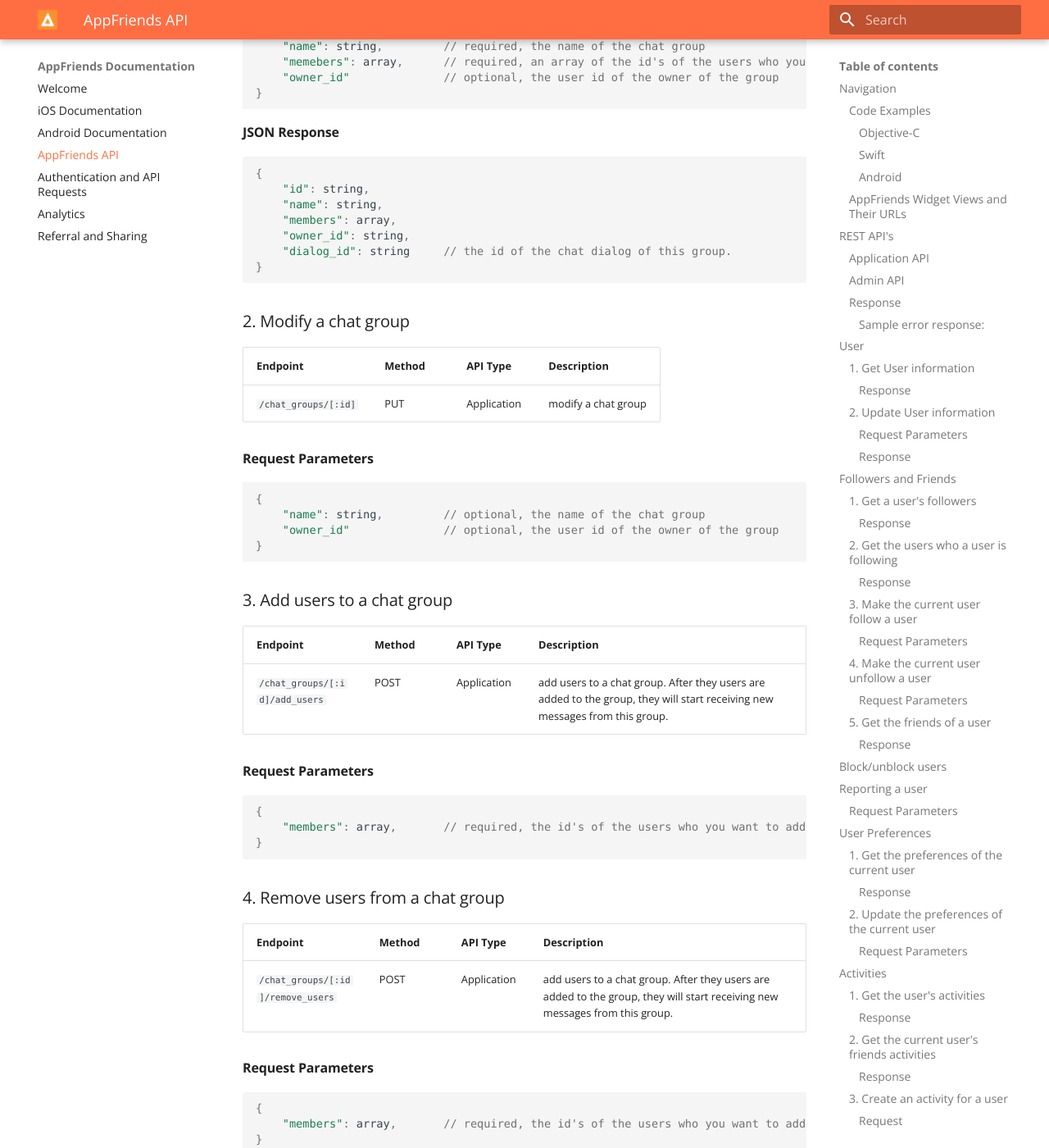
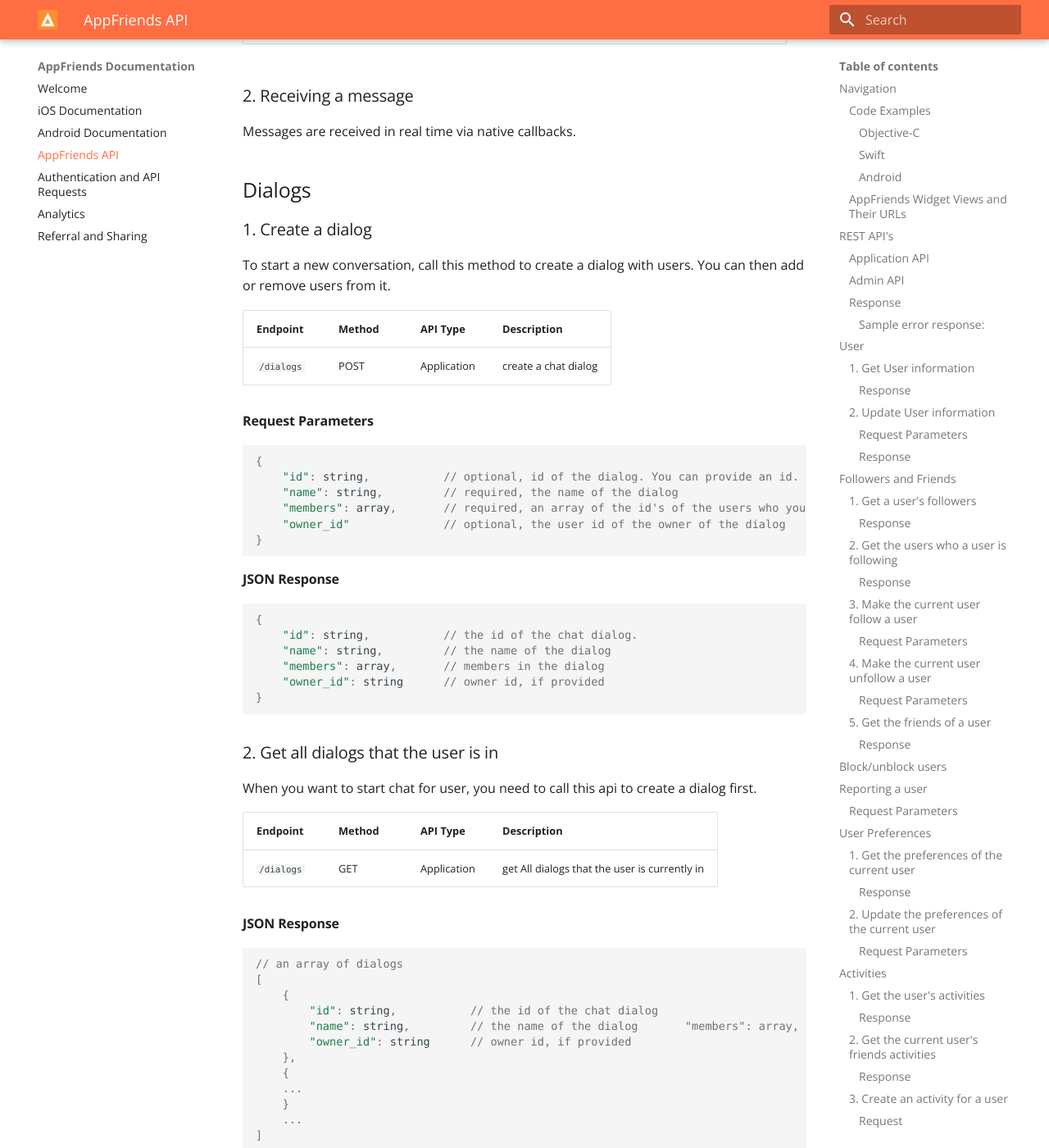
Before and after one commit to Hacknocraft/AppFriendsDocs, an MkDocs documentation site: the page built from docs/api.md, in a window 1280 px wide and 1400 px high, scrolled down 15809 px. Shown: the whole window at 82% size. Built offline with MkDocs 1.6.1 and Material for MkDocs 9.7.7, drawn with Linux system fonts in a browser that asks for light colours; some web fonts are replaced; old or Windows-style settings are respelled for this version of MkDocs; some of the changed text lies outside the part shown.

````diff
--- a/docs/api.md
+++ b/docs/api.md
@@ -21,19 +21,23 @@ You can use the following code to open a specific view of AppFriends widget. The
 ####Objective-C
 ```objc
 // open entire widget and go to user's profile
-[HCWidget openView:@"/users/haowang/profile"];
+[HCWidget openView:@"/users/haowang/profile" completion:nil];
 
 // open user's profile alone
-[HCWidget openSingleView:@"/users/haowang/profile"];
+[HCWidget openSingleView:@"/users/haowang/profile" completion:nil];
 ```
 
 ####Swift
 ```swift
 // open entire widget and go to user's profile
-HCWidget.openView:("/users/haowang/profile")
+HCWidget.sharedWidget().openView("/users/haowang/profile") { (success, error) in
+    // callback
+}
 
 // open user's profile alone
-HCWidget.openSingleView:("/users/haowang/profile")
+HCWidget.sharedWidget().openSingleView:("/users/haowang/profile") { (success, error) in
+    // callback
+}
 ```
 
 ####Android
@@ -55,6 +59,7 @@ User friends view | /users/[:id]/friends | open the user's friends list view. Th
 Private chat page | /users/[:id]/chat | open the private chat with the user. The id provided here is the user's id in your app.
 Group chat page | /chat_groups/[:groupid] | open the group chat. The id provided is the group id.
 Chat Channel | /chat_channels/[:channelid] | open the channel. The id provided is the channel id.
+Dialog list | /dialogs/list | open dialogs list
 Message thread view | /chat_channels/[:channelid]/messages/[:messageid] | open the message threading view which contains the message. Provide both channel id and message id.
 Notification view | /notifications | open the notifications view
 Screen sharing view | /screen_share | open the screenshot sharing window
@@ -563,100 +568,111 @@ Endpoint      | Method        | API Type      | Description
 `/chat_channels/[:id]` | DELETE | Application | delete a chat channel
 
 
-## Chat Groups
-Chat groups are created by users or the admin, and other users can only join the group if they are invited by users in the group or the admin.
-
-### 1. Create a chat group
+## Messaging
+### 1. Sending a message
 Endpoint      | Method        | API Type      | Description
 ------------- | ------------- | ------------- | -------------
-`/chat_groups`| POST          | Application   | create a chat group
+`/dialogs/[:id]/messages` | POST | Application | Send a message in a dialog
+`/users/[:id]/messages` | POST | Application | Send a message to a user
+`/chat_channels/[:id]/messages` | POST | Application | Send a message to a chat channel
+
+### 2. Receiving a message
+Messages are received in real time via native callbacks.
+
+## Dialogs
+### 1. Create a dialog
+To start a new conversation, call this method to create a dialog with users. You can then add or remove users from it.
+
+Endpoint      | Method        | API Type      | Description
+------------- | ------------- | ------------- | -------------
+`/dialogs`    | POST          | Application   | create a chat dialog
 
 #### Request Parameters
 ```javascript
 {
-	"id": string,			// required, id of the chat group
-	"name": string,			// required, the name of the chat group
-	"memebers": array,		// required, an array of the id's of the users who you want to be in this group
-	"owner_id"				// optional, the user id of the owner of the group
+	"id": string,			// optional, id of the dialog. You can provide an id. If you don't provide id, we will assign an id to the dialog
+	"name": string,			// required, the name of the dialog
+	"members": array,		// required, an array of the id's of the users who you want to be in this dialog
+	"owner_id"				// optional, the user id of the owner of the dialog
 }
 ```
 
 #### JSON Response
 ```javascript
 {
-	"id": string,
-	"name": string,
-	"members": array,
-	"owner_id": string,
-	"dialog_id": string		// the id of the chat dialog of this group.
+	"id": string,			// the id of the chat dialog.
+	"name": string,			// the name of the dialog
+	"members": array,		// members in the dialog
+	"owner_id": string		// owner id, if provided
 }
 ```
 
-### 2. Modify a chat group
+### 2. Get all dialogs that the user is in
+When you want to start chat for user, you need to call this api to create a dialog first.
+
 Endpoint      | Method        | API Type      | Description
 ------------- | ------------- | ------------- | -------------
-`/chat_groups/[:id]` | PUT | Application | modify a chat group
+`/dialogs`    | GET           | Application   | get All dialogs that the user is currently in
+
+#### JSON Response
+```javascript
+// an array of dialogs
+[
+	{
+		"id": string,			// the id of the chat dialog
+		"name": string,			// the name of the dialog		"members": array,		// members in the dialog
+		"owner_id": string		// owner id, if provided
+	},
+	{
+	...
+	}
+	...
+]
+```
+### 2. Modify a dialog
+Endpoint      | Method        | API Type      | Description
+------------- | ------------- | ------------- | -------------
+`/dialogs/[:id]` | PUT | Application | modify a dialog
 
 #### Request Parameters
 ```javascript
 {
-	"name": string,			// optional, the name of the chat group
-	"owner_id"				// optional, the user id of the owner of the group
+	"name": string,			// optional, the name of the dialog
+	"owner_id"				// optional, the user id of the owner of the dialog
 }
 ```
 
 ### 3. Add users to a chat group
 Endpoint      | Method        | API Type      | Description
 ------------- | ------------- | ------------- | -------------
-`/chat_groups/[:id]/add_users` | POST | Application | add users to a chat group. After they users are added to the group, they will start receiving new messages from this group.
+`/dialogs/[:id]/add_users` | POST | Application | add users to a dialog. After they users are added to the dialog, they will start receiving new messages from this dialog.
 
 #### Request Parameters
 ```javascript
 {
-	"members": array,		// required, the id's of the users who you want to add to the chat group
+	"members": array,		// required, the id's of the users who you want to add to the dialog
 }
 ```
 
 ### 4. Remove users from a chat group
 Endpoint      | Method        | API Type      | Description
 ------------- | ------------- | ------------- | -------------
-`/chat_groups/[:id]/remove_users` | POST | Application | add users to a chat group. After they users are added to the group, they will start receiving new messages from this group.
+`/dialogs/[:id]/remove_users` | POST | Application | remove users from a dialog.
 
 #### Request Parameters
 ```javascript
 {
-	"members": array,		// required, the id's of the users who you want to add to remove from the chat group
+	"members": array,		// required, the id's of the users who you want to add to remove from the dialog
 }
 ```
 
 ### 5. Delete a chat group
+this api is only available to the owner of the group or using the admin secret
+
 Endpoint      | Method        | API Type      | Description
 ------------- | ------------- | ------------- | -------------
-`/chat_groups/[:id]` | DELETE | Application | The owner or admin can delete a chat group
+`/dialogs/[:id]` | DELETE | Application | The owner or admin can delete a dialog
 
-## Messaging
-### 1. Sending a message
-Endpoint      | Method        | API Type      | Description
-------------- | ------------- | ------------- | -------------
-`/dialogs/[:id]/messages` | POST | Application | Send a message in a dialog
-`/users/[:id]/messages` | POST | Application | Send a message to a user
-`/chat_groups/[:id]/messages` | POST | Application | Send a message to a chat group
-`/chat_channels/[:id]/messages` | POST | Application | Send a message to a chat channel
-
-### 2. Receiving a message
-Messages are received in real time via native callbacks.
-
-## Dialogs
-### 1. Get all dialogs that the user is in
-Endpoint      | Method        | API Type      | Description
-------------- | ------------- | ------------- | -------------
-`/dialogs` | GET | Application | get All dialogs that the user is currently in
-
-
-### 2. Create a dialog (start chat)
-Endpoint      | Method        | API Type      | Description
-------------- | ------------- | ------------- | -------------
-`/dialogs` | POST | Application | create a chat dialog with other users
 
 ## Notifications
 ### 1. Create a notification
--- /dev/null
+++ b/docs/extra.css
@@ -0,0 +1,7 @@
+.palette-primary-deep-orange .header{
+  background-color: #fc8f2e;
+}
+
+.article .data table {
+  float: left;
+}
````
Also changed, not shown: docs/ios.md (+5 -4 lines), docs/security.md (+4 -4 lines), site/extra.css (added).
